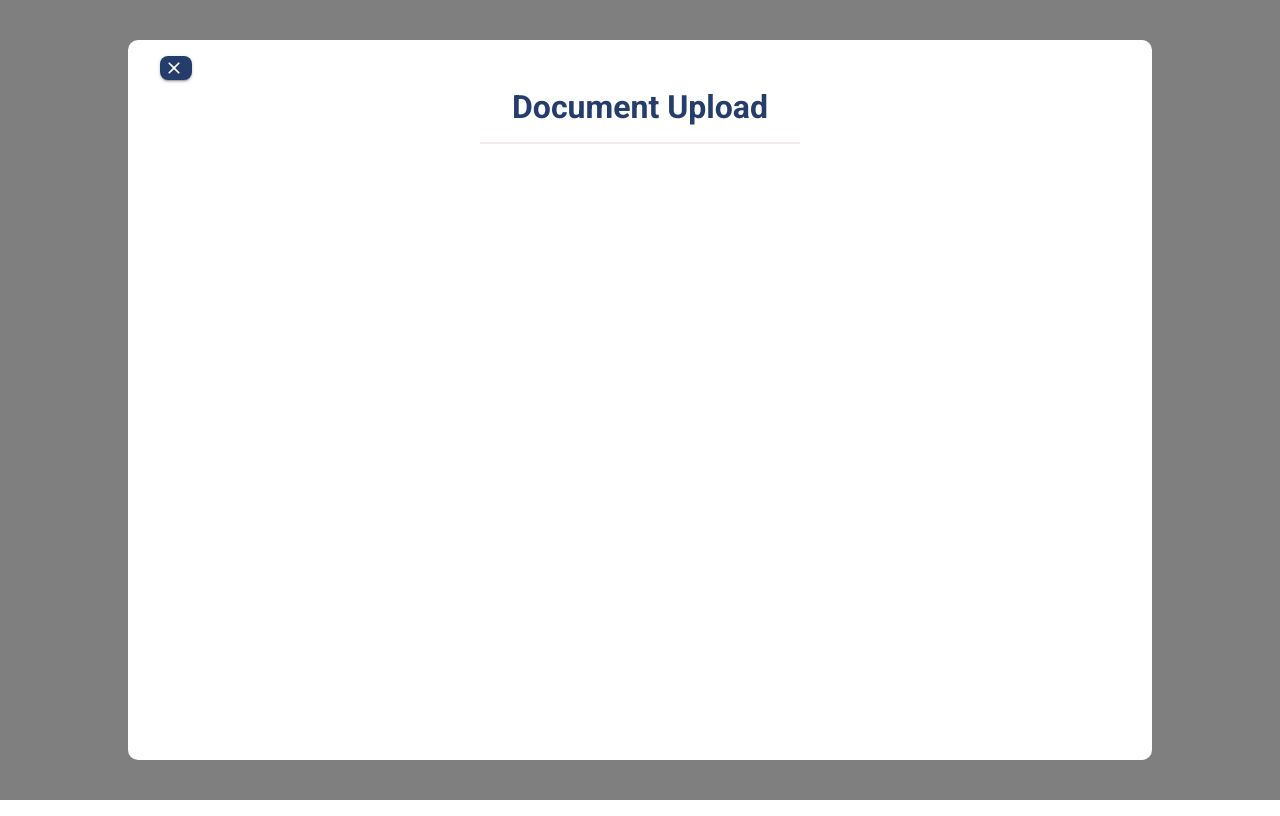
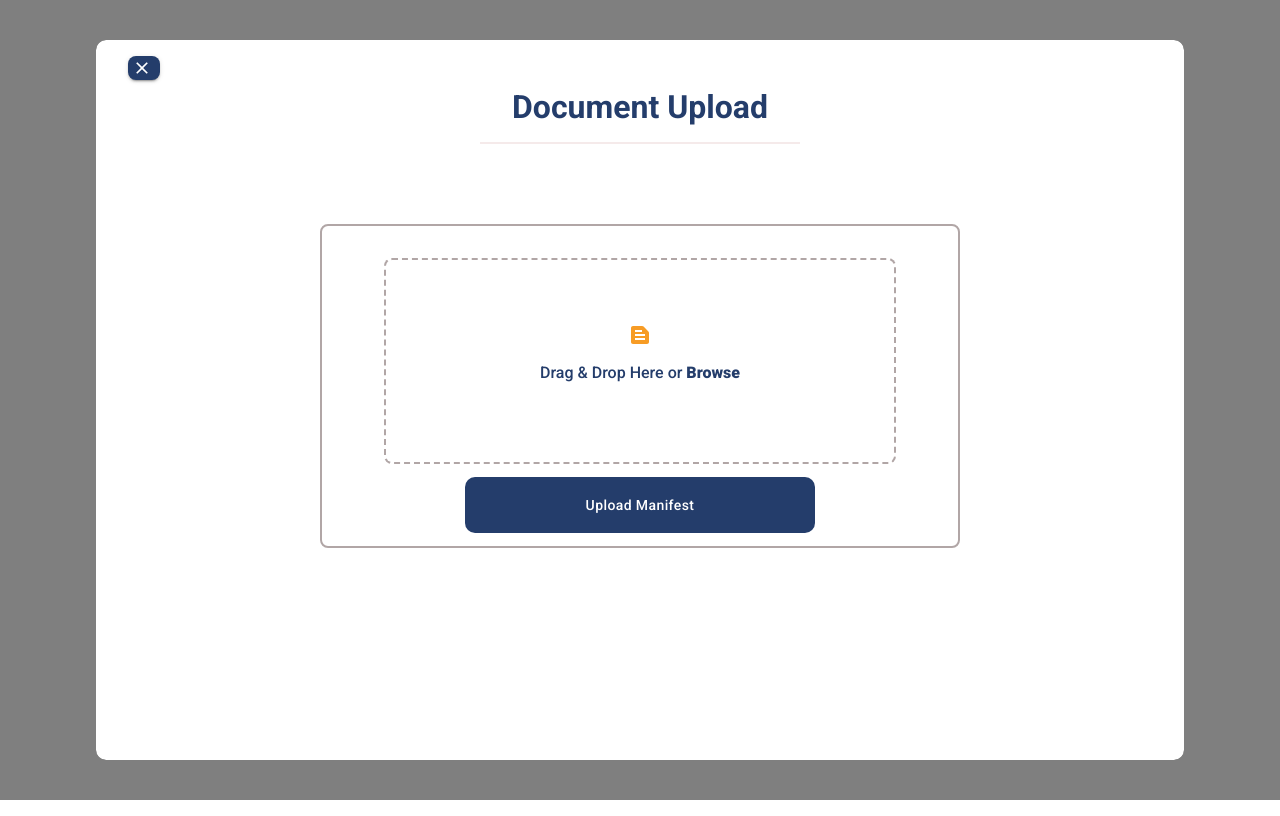
Before and after one commit to eliascons/document-upload, a React (Vite) app: page / in a window 1280 px wide. Both pictures are taken after a click on the button "Open Modal". Built offline with nearby package versions, Linux system fonts and the light colour scheme.

Commit message:
file drop area

```diff
--- a/package.json
+++ b/package.json
@@ -15,7 +15,8 @@
     "@mui/icons-material": "^5.15.10",
     "@mui/material": "^5.15.10",
     "react": "^18.2.0",
-    "react-dom": "^18.2.0"
+    "react-dom": "^18.2.0",
+    "react-dropzone": "^14.2.3"
   },
   "devDependencies": {
     "@types/react": "^18.2.55",
--- a/src/App.css
+++ b/src/App.css
@@ -8,8 +8,9 @@
 
 .modal-content {
   background-color: white;
-  width: 80%;
+  width: 85%;
   height: 90%;
   margin: auto;
   border-radius: 10px;
+  overflow: auto;
 }
--- a/src/App.jsx
+++ b/src/App.jsx
@@ -4,25 +4,7 @@ import Button from "@mui/material/Button";
 import Modal from "@mui/material/Modal";
 import Header from "./components/Header";
 import Box from "@mui/material/Box";
-
-const openModalBtnStyles = {
-  textTransform: "none",
-  borderRadius: "10px",
-  backgroundColor: "#243D6B",
-  width: "10rem",
-};
-
-const modalBodyStyles = {
-  display: "flex",
-  backgroundColor: "white",
-  width: "100%",
-  height: "100%",
-  margin: "auto",
-  borderRadius: "10px",
-  flexDirection: "column",
-};
-
-const mainContainer = {};
+import FileDropArea from "./components/FileDropArea";
 
 const App = () => {
   const [showModal, setShowmodal] = useState(false);
@@ -44,6 +26,15 @@ const App = () => {
         <Box style={modalBodyStyles}>
           <Box style={mainContainer}>
             <Header handleOpenModal={setShowmodal} />
+            <Box
+              sx={{
+                display: "flex",
+                justifyContent: "center",
+                margin: "2rem",
+              }}
+            >
+              <FileDropArea />
+            </Box>
           </Box>
         </Box>
       </Modal>
@@ -51,4 +42,22 @@ const App = () => {
   );
 };
 
+const openModalBtnStyles = {
+  textTransform: "none",
+  borderRadius: "10px",
+  backgroundColor: "#243D6B",
+  width: "10rem",
+};
+
+const modalBodyStyles = {
+  display: "flex",
+  backgroundColor: "white",
+  width: "100%",
+  height: "100%",
+  margin: "auto",
+  borderRadius: "10px",
+  flexDirection: "column",
+};
+
+const mainContainer = {};
 export default App;
--- /dev/null
+++ b/src/components/FileDropArea.jsx
@@ -0,0 +1,105 @@
+import { useState } from "react";
+import Box from "@mui/material/Box";
+import { useDropzone } from "react-dropzone";
+import { Button } from "@mui/material";
+import TextSnippetIcon from "@mui/icons-material/TextSnippet";
+
+const FileDropArea = () => {
+  const [files, setFiles] = useState([]);
+
+  const { getRootProps, getInputProps, isDragActive } = useDropzone({
+    onDropAccepted: (acceptedFiles) => {
+      setFiles(acceptedFiles);
+    },
+  });
+
+  const handleFileName = (file) => {
+    return file.name;
+  };
+
+  const handleClickUpload = () => {
+    const hiddenInput = document.querySelector("input[type='file']");
+    hiddenInput.click();
+  };
+
+  return (
+    <Box sx={mainContainer}>
+      <Box style={fileDropContainer}>
+        <Box {...getRootProps()} style={fileDropStyle}>
+          <input {...getInputProps()} />
+          {isDragActive ? (
+            <p style={textStyles}>Drop the files here...</p>
+          ) : (
+            <>
+              <TextSnippetIcon style={{ color: "#F79C25" }} />
+              <p style={textStyles}>
+                Drag & Drop Here or{" "}
+                <strong style={{ fontWeight: "800" }}>Browse</strong>
+              </p>
+            </>
+          )}
+          {files.length > 0 && <p>{handleFileName(files[0])}</p>}
+        </Box>
+        <Button sx={uploadBtnStyles} onClick={handleClickUpload}>
+          Upload Manifest
+        </Button>
+      </Box>
+    </Box>
+  );
+};
+
+const uploadBtnStyles = {
+  textTransform: "none",
+  borderRadius: "10px",
+  backgroundColor: "#243D6B",
+  width: "55%",
+  color: "white",
+  margin: ".8rem",
+  padding: "1rem",
+  "&:hover": {
+    backgroundColor: "#243D6B",
+    boxShadow: "none",
+    "&::before, &::after": {
+      borderRadius: "none",
+    },
+  },
+};
+const mainContainer = {
+  margin: "3rem",
+  display: "flex",
+  justifyContent: "center",
+  alignItems: "center",
+  width: "40rem",
+};
+
+const fileDropContainer = {
+  width: "100%",
+  border: "2px solid rgb(177 166 166)",
+  borderRadius: "8px",
+  display: "flex",
+  flexDirection: "column",
+  justifyContent: "center",
+  alignItems: "center",
+  height: "20rem",
+};
+
+const fileDropStyle = {
+  width: "80%",
+  height: "70%",
+  border: "2px dashed rgb(177 166 166)",
+  borderRadius: "8px",
+  display: "flex",
+  flexDirection: "column",
+  justifyContent: "center",
+  alignItems: "center",
+  marginTop: "2rem",
+};
+
+const textStyles = {
+  fontFamily: "Roboto",
+  color: "#243D6B",
+  fontSize: "1rem",
+  fontWeight: "500",
+};
+
+export default FileDropArea;
--- a/src/components/Header.jsx
+++ b/src/components/Header.jsx
@@ -2,6 +2,33 @@ import Box from "@mui/material/Box";
 import CloseIcon from "@mui/icons-material/Close";
 import Button from "@mui/material/Button";
 import { useCallback } from "react";
+
+// eslint-disable-next-line react/prop-types
+const Header = ({ handleOpenModal }) => {
+  const handleClose = useCallback(() => {
+    handleOpenModal(false);
+  }, [handleOpenModal]);
+  return (
+    <Box
+      style={{
+        display: "flex",
+        justifyContent: "center",
+        flexDirection: "column",
+      }}
+    >
+      <Button
+        variant="contained"
+        color="primary"
+        onClick={handleClose}
+        sx={closeModalBtnStyles}
+        startIcon={<CloseIcon />}
+      />
+      <Box sx={innerBoxStyles}>
+        <Box sx={headerStyles}>Document Upload</Box>
+      </Box>
+    </Box>
+  );
+};
 
 const headerStyles = {
   display: "flex",
@@ -33,32 +60,4 @@ const innerBoxStyles = {
   alignItems: "center",
   flexDirection: "column",
 };
-
-// eslint-disable-next-line react/prop-types
-const Header = ({ handleOpenModal }) => {
-  const handleClose = useCallback(() => {
-    handleOpenModal(false);
-  }, [handleOpenModal]);
-  return (
-    <Box
-      style={{
-        display: "flex",
-        justifyContent: "center",
-        flexDirection: "column",
-      }}
-    >
-      <Button
-        variant="contained"
-        color="primary"
-        onClick={handleClose}
-        sx={closeModalBtnStyles}
-        startIcon={<CloseIcon />}
-      />
-      <Box sx={innerBoxStyles}>
-        <Box sx={headerStyles}>Document Upload</Box>
-      </Box>
-    </Box>
-  );
-};
-
 export default Header;
```
Also changed, not shown: 1 other file (tests, documents, lock files or other folders).
